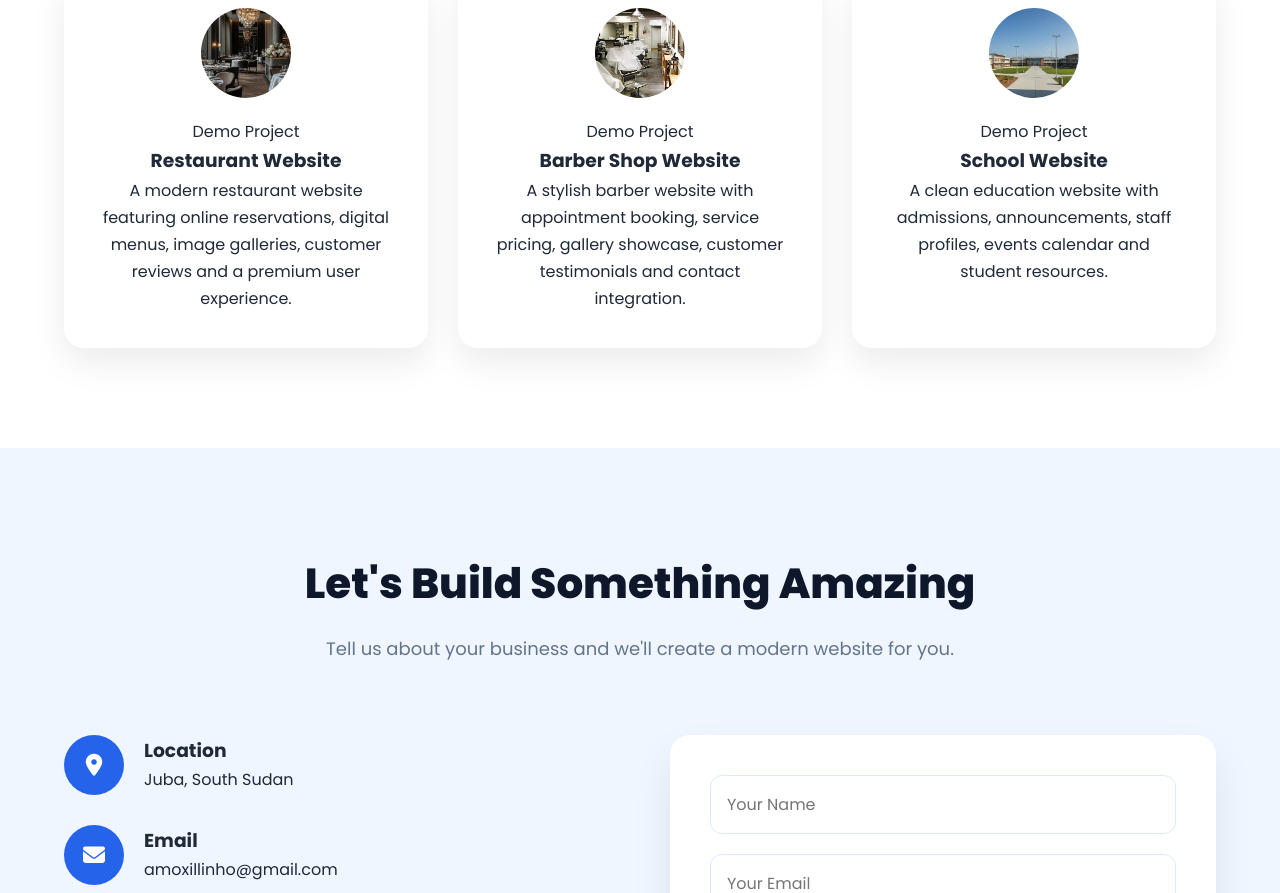
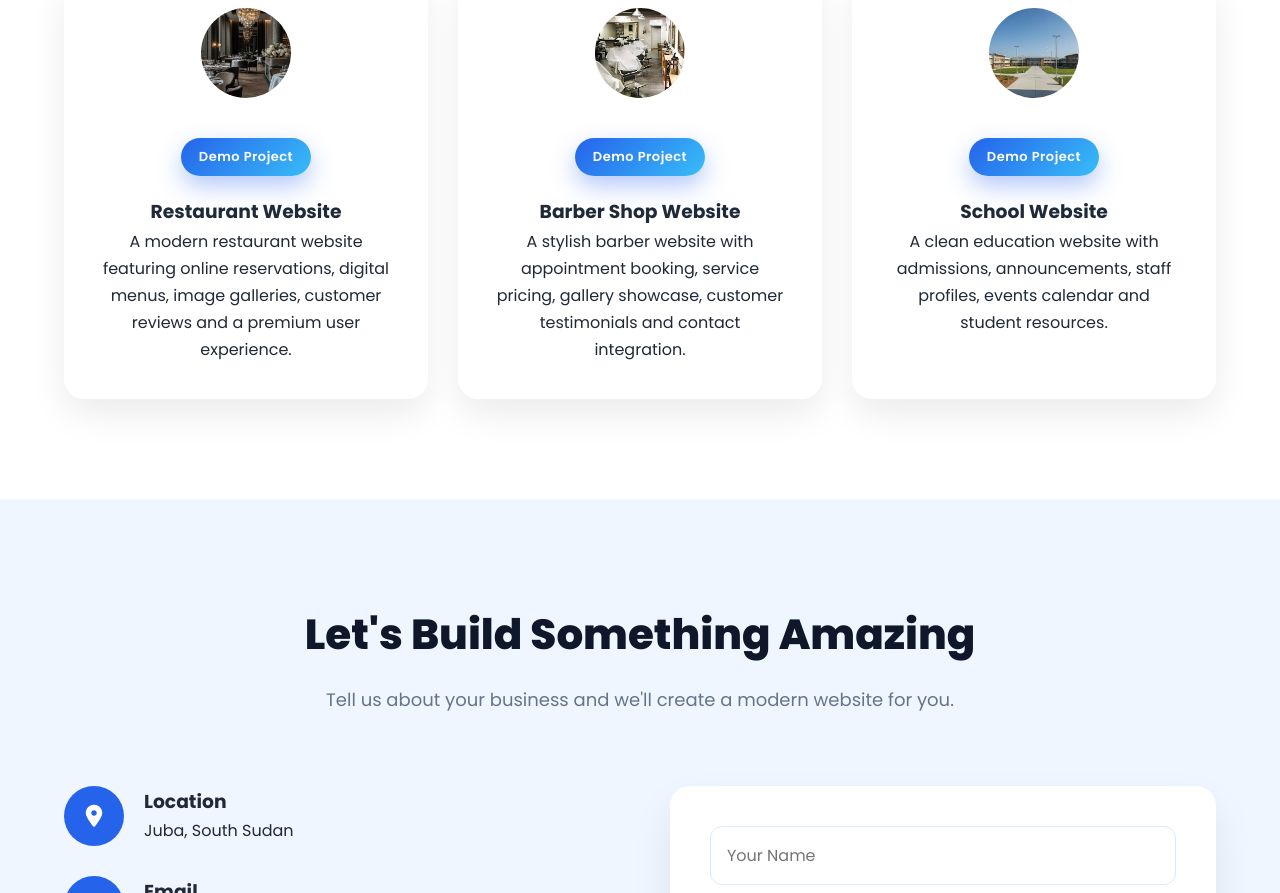
Before and after one commit to amoxillinho-design/novaweb-studio, a plain HTML site: page index.html in a window 1280 px wide. Shown: the part 5480-6373 px from the top of the page. Drawn offline with nearby package versions, Linux system fonts and the light colour scheme.

Commit message:
Update style.css

```diff
--- a/css/style.css
+++ b/css/style.css
@@ -931,3 +931,26 @@ transform:translateY(-18px);
 transform:translateY(0);
 }
 }
+.demo-label{
+
+display:inline-block;
+
+margin:20px 0;
+
+padding:8px 18px;
+
+background:linear-gradient(135deg,#2563eb,#38bdf8);
+
+color:#fff;
+
+font-size:13px;
+
+font-weight:600;
+
+border-radius:30px;
+
+letter-spacing:.5px;
+
+box-shadow:0 10px 25px rgba(37,99,235,.35);
+
+}
```
